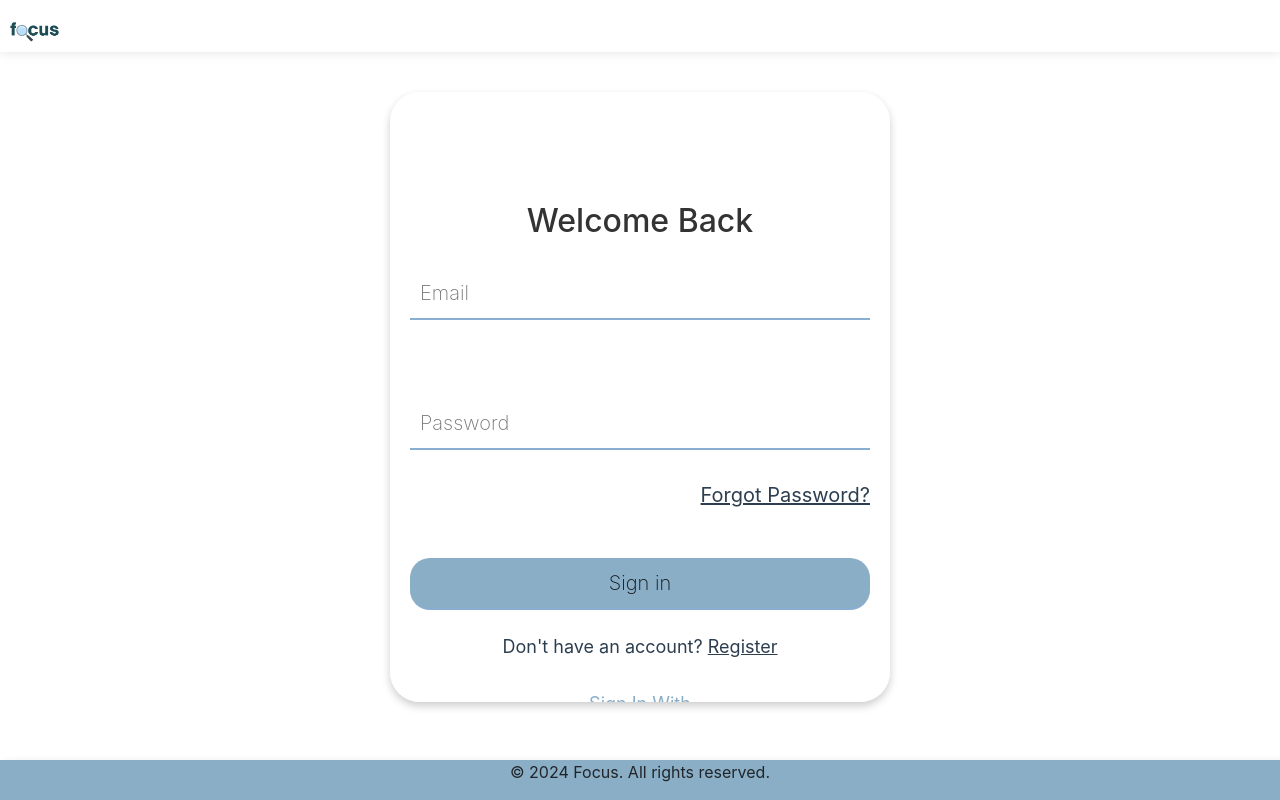
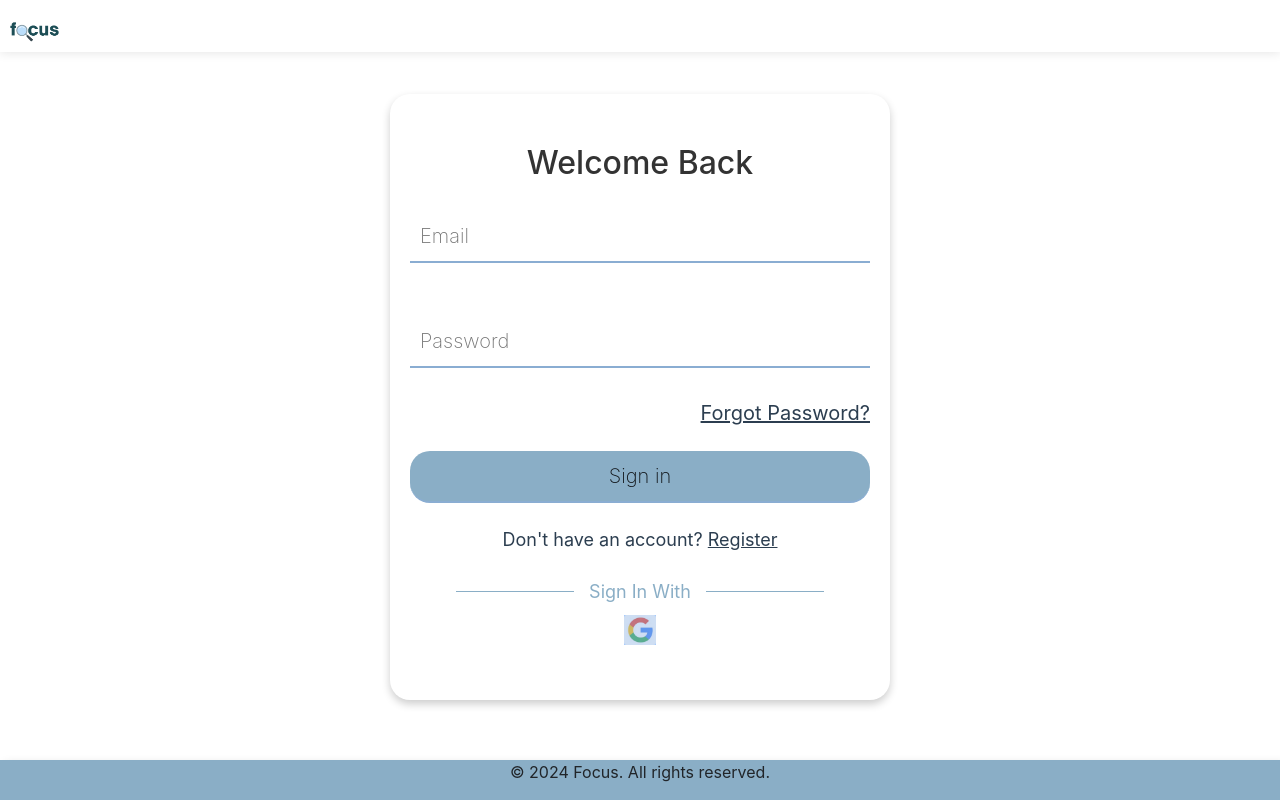
Before and after one commit to priscaolose/Group7_Capstone, a React (Create React App) app in the folder focus-app/: page /login in a window 1280 px wide. Built offline with nearby package versions, Linux system fonts and the light colour scheme; the HTML template or start-up script is replaced by a standard one.

Commit message:
made the login and registration page non-scrollable

```diff
--- a/focus-app/src/CSSFolders/Login.css
+++ b/focus-app/src/CSSFolders/Login.css
@@ -10,23 +10,21 @@
 .mainContainer {
     display: flex;
     flex-direction: column;
-    height: 100vh;
+    min-height: 100vh;
+    justify-content: center;
+    align-items: center;
 }
+
 .loginForm {
-    flex: 1;
-    background: #ffffff;
-    padding: 100px 20px;
-    border-radius: 30px;
+    padding: 40px 20px;
+    margin: auto;
+    border-radius: 20px;
     box-shadow: 0 4px 8px rgba(0, 0, 0, 0.2);
-    margin: 20px auto;
-    box-sizing: border-box;
-    text-align: center;
     max-width: 500px;
     width: 100%;
     overflow-y: auto;
-    display: flex;
-    flex-direction: column;
 }
+
 
 .titleContainer div {
     padding-top: 100px;         /* Apply 60px padding to the top */
@@ -48,7 +46,7 @@
     display: flex;
     flex-direction: column;
     font-size: 18px;
-    margin-bottom: 30px;
+    margin-bottom: 5px;
     color: #101418;
 }
 
@@ -137,7 +135,7 @@
     flex-direction: column;
     align-items: center;
     width: 80%; /* Control the width of the container */
-    margin: 15px auto; /* Center the container and add some vertical spacing */
+    margin: 5px auto; /* Center the container and add some vertical spacing */
 }
 
 .googleSignInText {
--- a/focus-app/src/CSSFolders/Registration.css
+++ b/focus-app/src/CSSFolders/Registration.css
@@ -6,10 +6,14 @@ body, html {
     overflow: hidden;
 }
 
+
+
 .mainContainer {
     display: flex;
     flex-direction: column;
-    height: 100vh;
+    min-height: 100vh;
+    justify-content: center;
+    align-items: center;
 }
 .errorLabel{
     color: red;
@@ -48,7 +52,7 @@ body, html {
     display: flex;
     flex-direction: column;
     font-size: 18px;
-    margin-bottom: 20px;
+    margin-bottom: 13px;
     color: #101418;
 }
 
```
Also changed, not shown: focus-app/src/login.js (+1 -21 lines).
